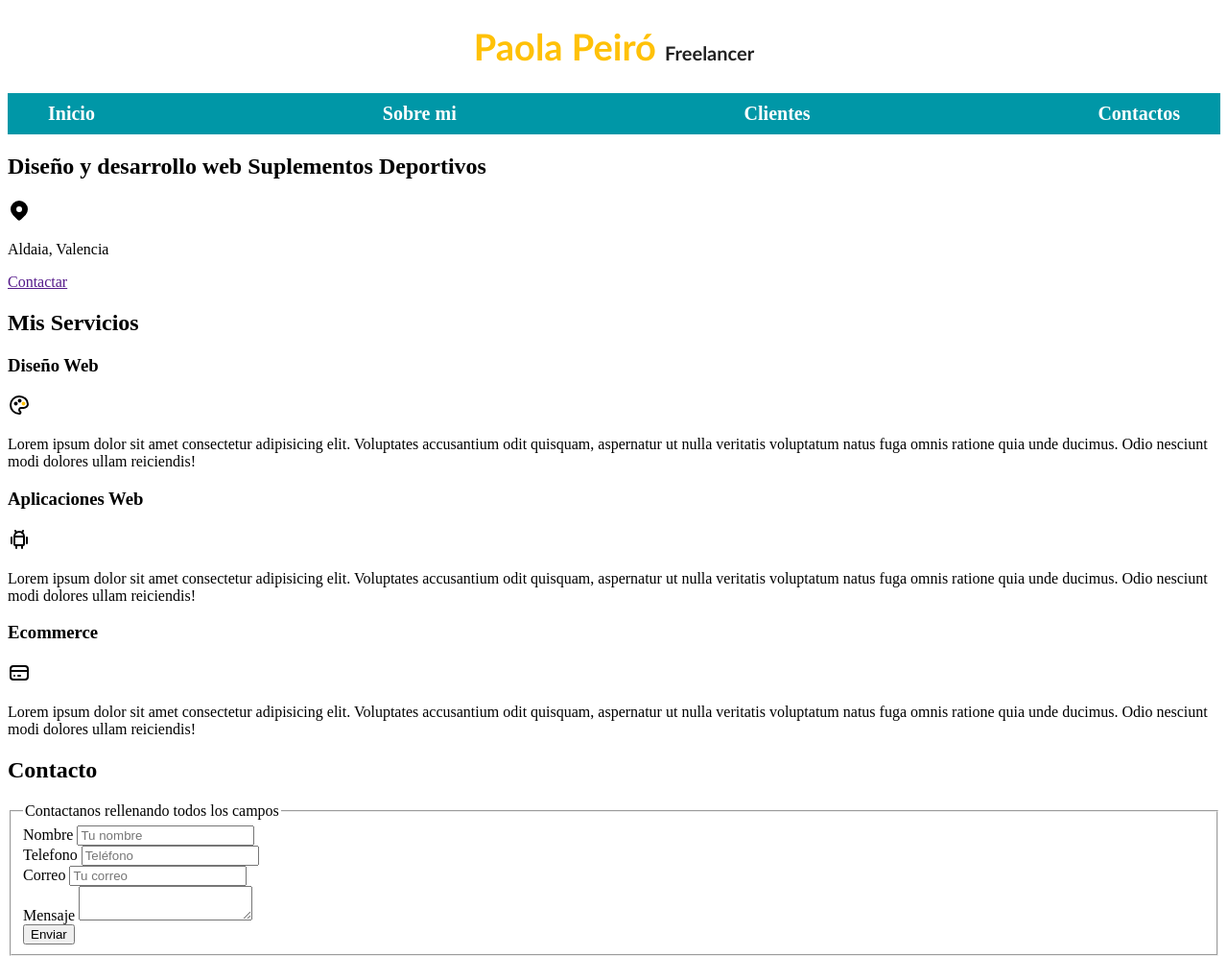
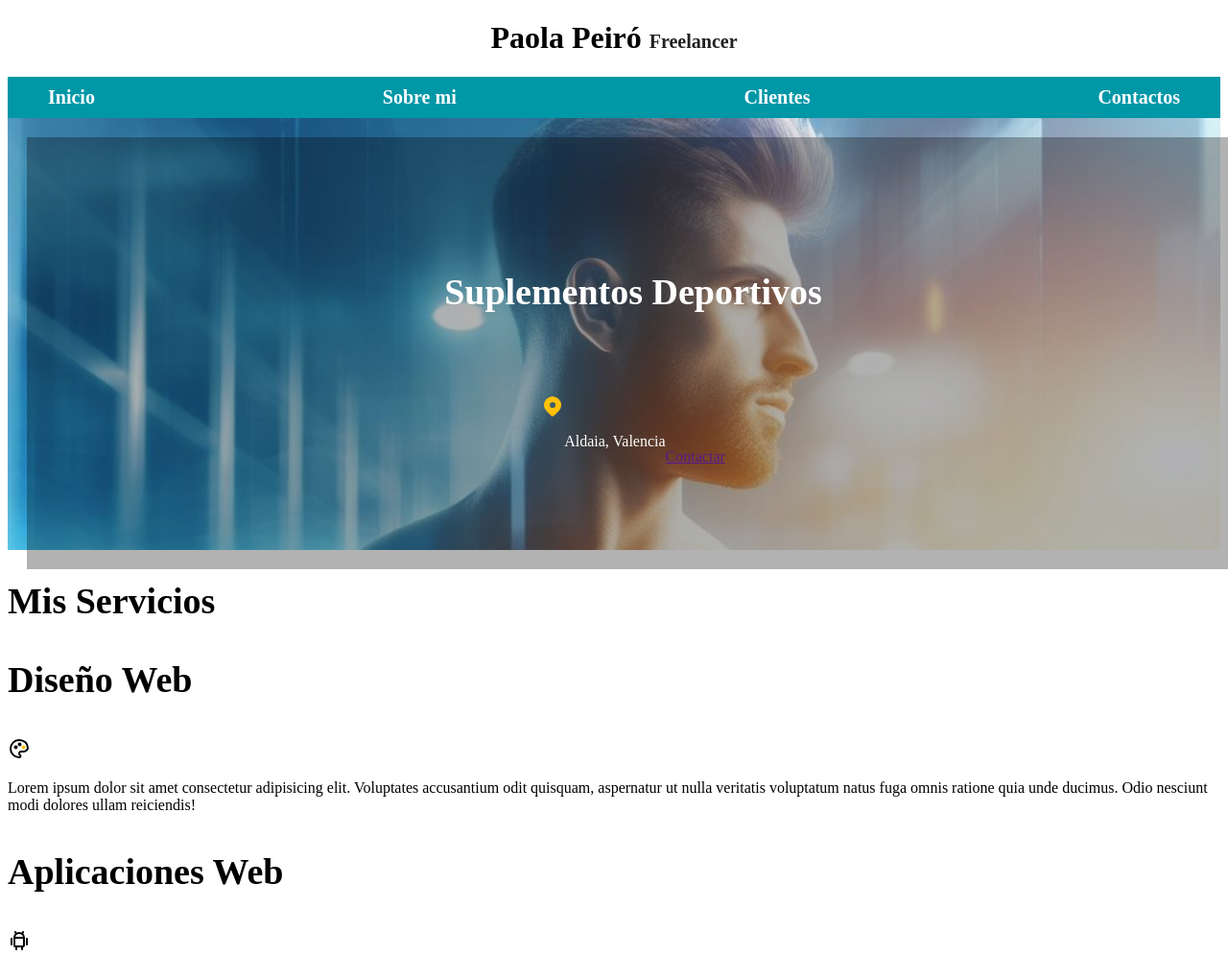
Before and after one commit to Pao9629/FrontEndProjects, a plain HTML site: page PrimerProyectoWeb/Index.html in a window 1280 px wide. Shown: the top 996 px of the page at 96% size. Drawn offline with Linux system fonts and the light colour scheme.

Commit message:
Cambio actualizados

```diff
--- a/PrimerProyectoWeb/Index.html
+++ b/PrimerProyectoWeb/Index.html
@@ -25,12 +25,13 @@
 
 
 
-    <section>
-        <h2>Diseño y desarrollo web Suplementos Deportivos</h2>
-
-       <p>
-        <svg xmlns="http://www.w3.org/2000/svg" class="icon icon-tabler icon-tabler-map-pin-filled" width="24" height="24" viewBox="0 0 24 24" stroke-width="2" stroke="currentColor" fill="none" stroke-linecap="round" stroke-linejoin="round">
-            <path stroke="none" d="M0 0h24v24H0z" fill="none"></path>
+    <section class="hero">
+        <div class="contenido-hero">
+        <h2 class="titulo2"> Suplementos Deportivos</h2>
+        <div class="iconos-hero">
+       <p class="icono-mapa3">
+        <svg xmlns="http://www.w3.org/2000/svg" class="icon-map" width="24" height="24" viewBox="0 0 24 24" stroke-width="2" stroke="currentColor" fill="none" stroke-linecap="round" stroke-linejoin="round">
+            <path class="icono-mapa"   stroke="none" d="M0 0h24v24H0z" fill="none"></path>
             <path d="M18.364 4.636a9 9 0 0 1 .203 12.519l-.203 .21l-4.243 4.242a3 3 0 0 1 -4.097 .135l-.144 -.135l-4.244 -4.243a9 9 0 0 1 12.728 -12.728zm-6.364 3.364a3 3 0 1 0 0 6a3 3 0 0 0 0 -6z" stroke-width="0" fill="currentColor"></path>
          </svg>
 
--- a/PrimerProyectoWeb/style.css
+++ b/PrimerProyectoWeb/style.css
@@ -16,12 +16,23 @@ body{
     font-size: 16px;
     font-family: 'Times New Roman', Times, serif;
 }
+
+hi {
+    font-size: 3.8rem;
+}
+
+h2 {
+    font-size: 3.8rem;
+}
+
+h3 {
+    font-size: 3.8rem;
+}
+
 .titulo{
     text-align: center;
-    font-size: 3.8rem;
-    font-family:'Gill Sans', 'Gill Sans MT', Calibri, 'Trebuchet MS', sans-serif;
-    color: var(--primario)
 }
+
 span
 h1.titulo span {
     font-size: 2rem;
@@ -33,17 +44,36 @@ h1.titulo span {
     color: var(--oscuro)
 }
 
-.contenedor {
-    width: 120rem;
-    margin:auto;
-    color: var(--primario);
-}
-
 .icono1 {
     color:var(--primario);
 }
 
+.contenedor {
+    max-width: 120rem;
+    margin:0 auto;
+    .color: var(--primario);
+}
+.nav-bg {
+    background-color: var(--secundario);
+}
+
+.navegacion-principal {
+    display: flex;
+    flex-direction: column;
+    justify-content: space-between;
+    align-items: center;
+}
+
+@media (min-width:768px) {
+    .navegacion-principal {
+        flex-direction: row;
+    }
+
+}
+
 .navegacion-principal a {
+    display: block;
+    align-items: center;
     color: var(--blanco);
     text-decoration: none;
     font-size: 2rem;
@@ -57,23 +87,50 @@ h1.titulo span {
     color: var(--oscuro);
 }
 
-.navegacion-principal {
-    padding-top: auto;
-    display: flex;
-    flex-direction: row;
-    align-items: center;
-    justify-content: space-between;
+html {
+    font-size: 62.5%;
+    box-sizing: border-box;
 }
 
-.nav-bg {
-    background-color: var(--secundario);
+*, *:before, *:after {
+    box-sizing: inherit;
 }
 
-@media (min-width:480px) {
-
+.hero {
+    background-image: url(Suplementos.jpeg);
+    background-repeat: no-repeat;
+    background-size: cover;
+    height: 450px;
+    padding: 20px;
+    position: relative;
+}
+.contenido-hero {
+    position: absolute;
+    background-color:rgba(0,0,0,.3);
+    background-color: rgb(0, 0, 0 / 30%);
+    width: 100%;
+    height: 100%;
+    color: var(--blanco);
+    display: flex;
+    flex-direction: column;
+    align-items: center;
+    justify-content: center;
 
 }
-@media (min-width:768px) {
 
+.contenido-hero h2 {
+    color: var(--blanco);
 
 }
+
+.icono-mapa3 {
+    color: var(--primario);
+    font-size: 4rem;
+}
+
+.iconos-hero {
+    display: flex;
+    align-items: flex-end;
+    justify-content: space-between;
+    text-align: center;
+}
```
Also changed, not shown: PrimerProyectoWeb/Suplementos.jpeg (added).
